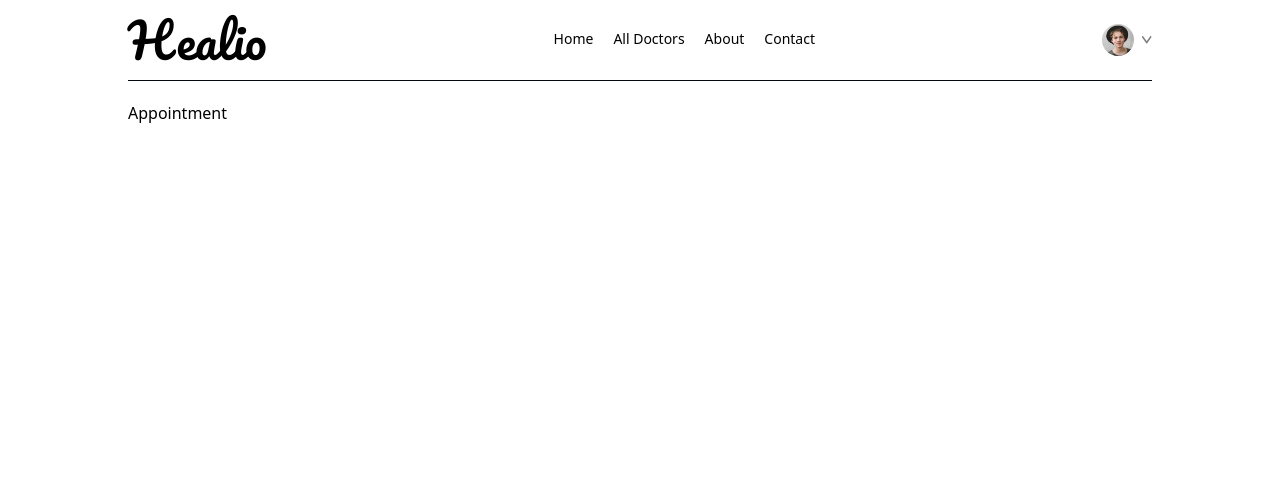
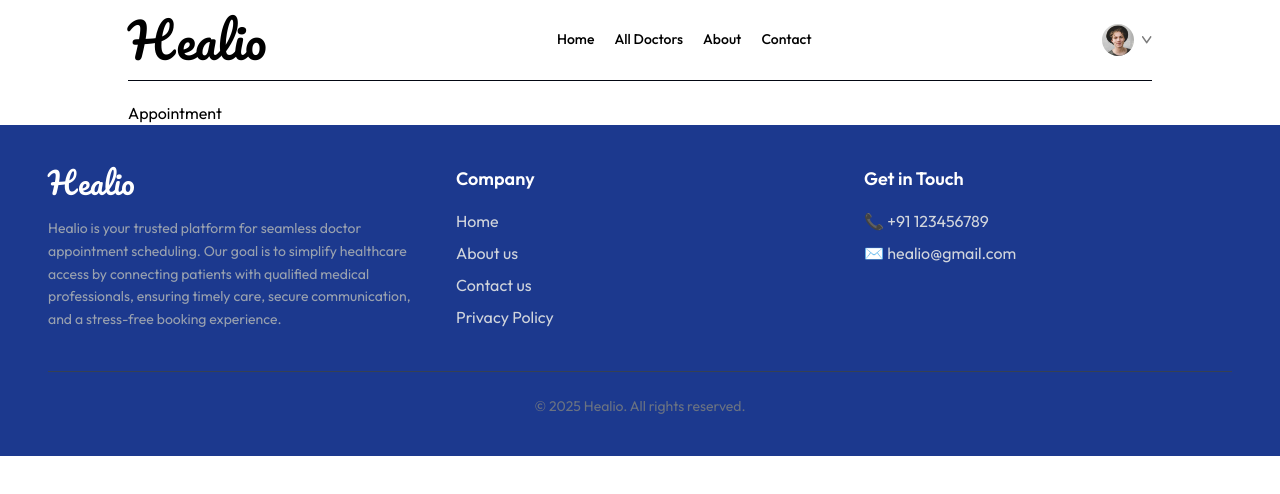
Before and after one commit to iamarshalrejith/Healio, a React (Vite) app in the folder frontend/: page /appointment/1 in a window 1280 px wide. Shown: the top 494 px of the page. Built offline with nearby package versions, Linux system fonts and the light colour scheme.

Commit message:
Added Footer

```diff
--- a/frontend/src/App.jsx
+++ b/frontend/src/App.jsx
@@ -9,9 +9,11 @@ import MyProfile from './pages/MyProfile';
 import MyAppointments from './pages/MyAppointments';
 import Appointment from './pages/Appointment';
 import Navbar from './components/Navbar';
+import Footer from './components/Footer';
 
 const App = () => {
   return (
+    <>
     <div className='mx-4 sm:mx-[10%]'>
       <Navbar/>
       <Routes>
@@ -26,6 +28,8 @@ const App = () => {
         <Route path='/appointment/:docId' element={<Appointment />} />
       </Routes>
     </div>
+     <Footer />
+    </>
   );
 }
 
--- /dev/null
+++ b/frontend/src/components/Footer.jsx
@@ -0,0 +1,55 @@
+import React from "react";
+
+const Footer = () => {
+  return (
+    <footer className="bg-blue-900 text-gray-300 py-10 px-6 sm:px-12">
+      <div className="max-w-7xl mx-auto grid grid-cols-1 sm:grid-cols-2 lg:grid-cols-3 gap-10">
+        {/* Left */}
+        <div>
+          <h1 className="cursor-pointer font-pacifico text-2xl sm:text-3xl text-white">
+            Healio
+          </h1>
+          <p className="mt-4 text-gray-400 text-sm leading-relaxed">
+            Healio is your trusted platform for seamless doctor appointment
+            scheduling. Our goal is to simplify healthcare access by connecting
+            patients with qualified medical professionals, ensuring timely care,
+            secure communication, and a stress-free booking experience.
+          </p>
+        </div>
+
+        {/* Center */}
+        <div>
+          <p className="text-lg font-semibold text-white mb-4">Company</p>
+          <ul className="space-y-2">
+            <li className="cursor-pointer hover:text-white transition">Home</li>
+            <li className="cursor-pointer hover:text-white transition">
+              About us
+            </li>
+            <li className="cursor-pointer hover:text-white transition">
+              Contact us
+            </li>
+            <li className="cursor-pointer hover:text-white transition">
+              Privacy Policy
+            </li>
+          </ul>
+        </div>
+
+        {/* Right */}
+        <div>
+          <p className="text-lg font-semibold text-white mb-4">Get in Touch</p>
+          <ul className="space-y-2">
+            <li className="hover:text-white transition">📞 +91 123456789</li>
+            <li className="hover:text-white transition">✉️ healio@gmail.com</li>
+          </ul>
+        </div>
+      </div>
+
+      {/* Bottom line */}
+      <div className="mt-10 border-t border-gray-700 pt-6 text-center text-gray-500 text-sm">
+        © {new Date().getFullYear()} Healio. All rights reserved.
+      </div>
+    </footer>
+  );
+};
+
+export default Footer;
--- a/frontend/src/index.css
+++ b/frontend/src/index.css
@@ -1,6 +1,10 @@
 @import url('https://fonts.googleapis.com/css2?family=Pacifico&display=swap');
+@import url('https://fonts.googleapis.com/css2?family=Outfit:wght@100..900&display=swap');
 @import "tailwindcss";
 
+body {
+  font-family: 'Outfit', sans-serif;
+}
 
 @theme {
   --font-pacifico: "Pacifico", system-ui, sans-serif;
```
